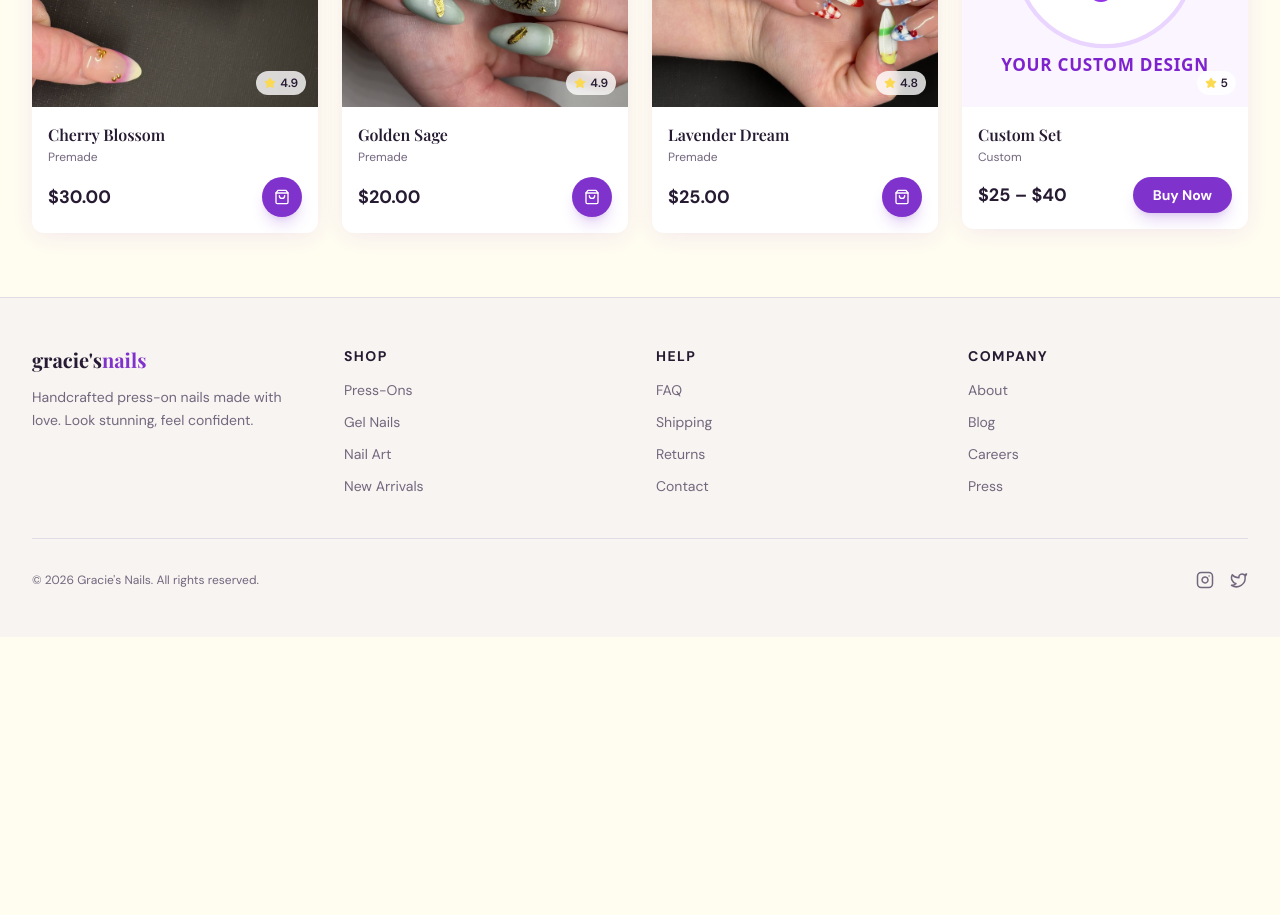
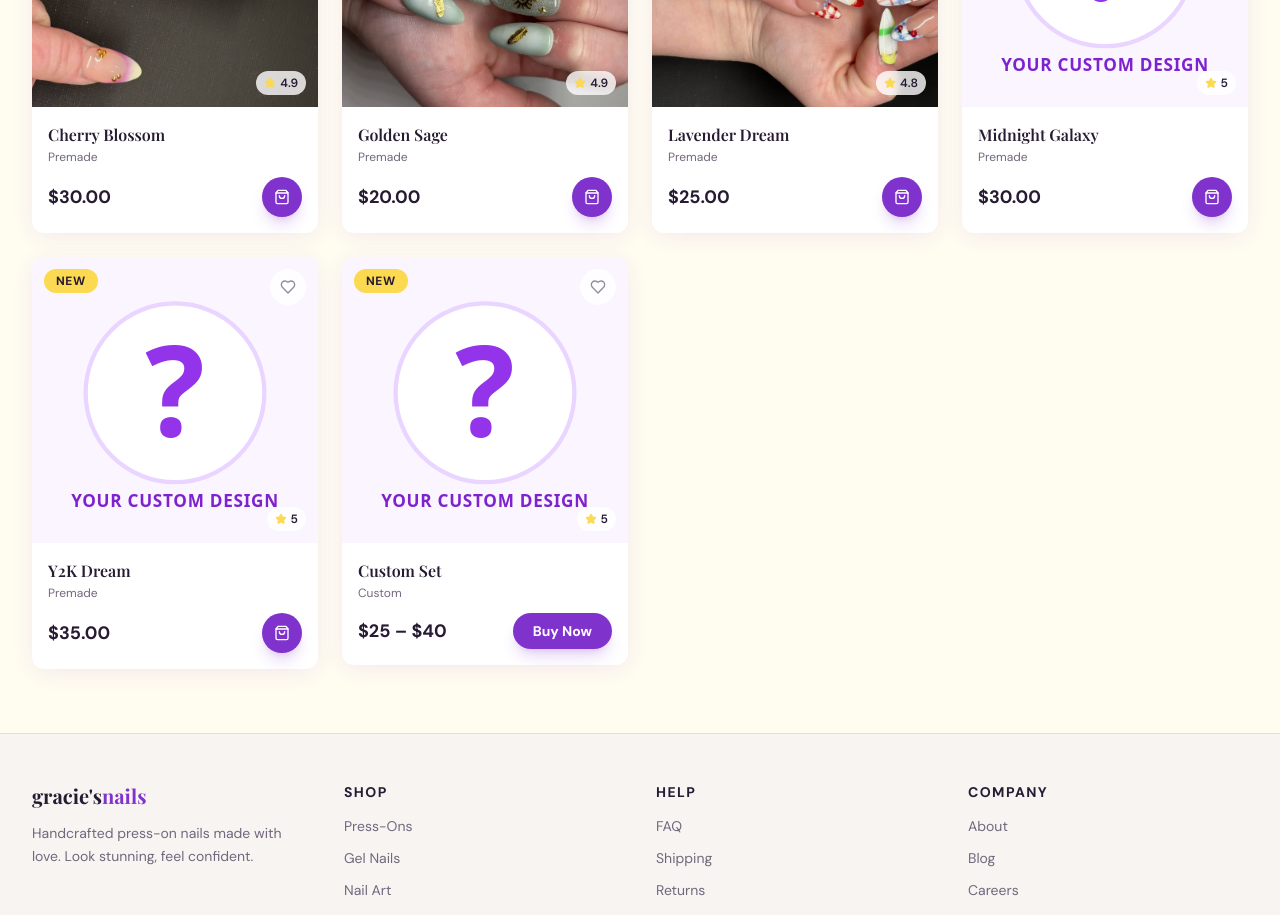
Before and after one commit to dogyrust/nail-site, a React (Vite) app: page / in a window 1280 px wide. Shown: the part 1060-1975 px from the top of the page. Before the commit the page ends 1697 px from the top, so only its background shows below. Built offline with nearby package versions, Linux system fonts and the light colour scheme; the HTML template or start-up script is replaced by a standard one.

Commit message:
Add Midnight Galaxy () and Y2K Dream () product listings

```diff
--- a/src/components/ProductGrid.tsx
+++ b/src/components/ProductGrid.tsx
@@ -45,6 +45,26 @@ const products = [
     images: [nail7, nail7b, nail5, nail8, nail8b],
     rating: 4.8,
     description: "Soft lavender hues with a satin finish. Minimal and modern, perfect for everyday wear. Each set includes 10 nails, nail glue, and a mini file.",
+  },
+  {
+    id: "4",
+    name: "Midnight Galaxy",
+    shape: "Premade",
+    price: 30,
+    images: [customPlaceholder],
+    rating: 5.0,
+    isNew: true,
+    description: "Deep navy press-on nails adorned with intricate hand-painted gold celestial accents — stars, moons, swirls, and mandalas. A stunning statement set. Each set includes 10 nails, nail glue, and a mini file.",
+  },
+  {
+    id: "6",
+    name: "Y2K Dream",
+    shape: "Premade",
+    price: 35,
+    images: [customPlaceholder],
+    rating: 5.0,
+    isNew: true,
+    description: "Bold Y2K-inspired press-on nails with colorful tiger stripes, leopard print, rainbow elements, and playful 3D charms. Maximum color, maximum fun. Each set includes 10 nails, nail glue, and a mini file.",
   },
   {
     id: "5",
```
